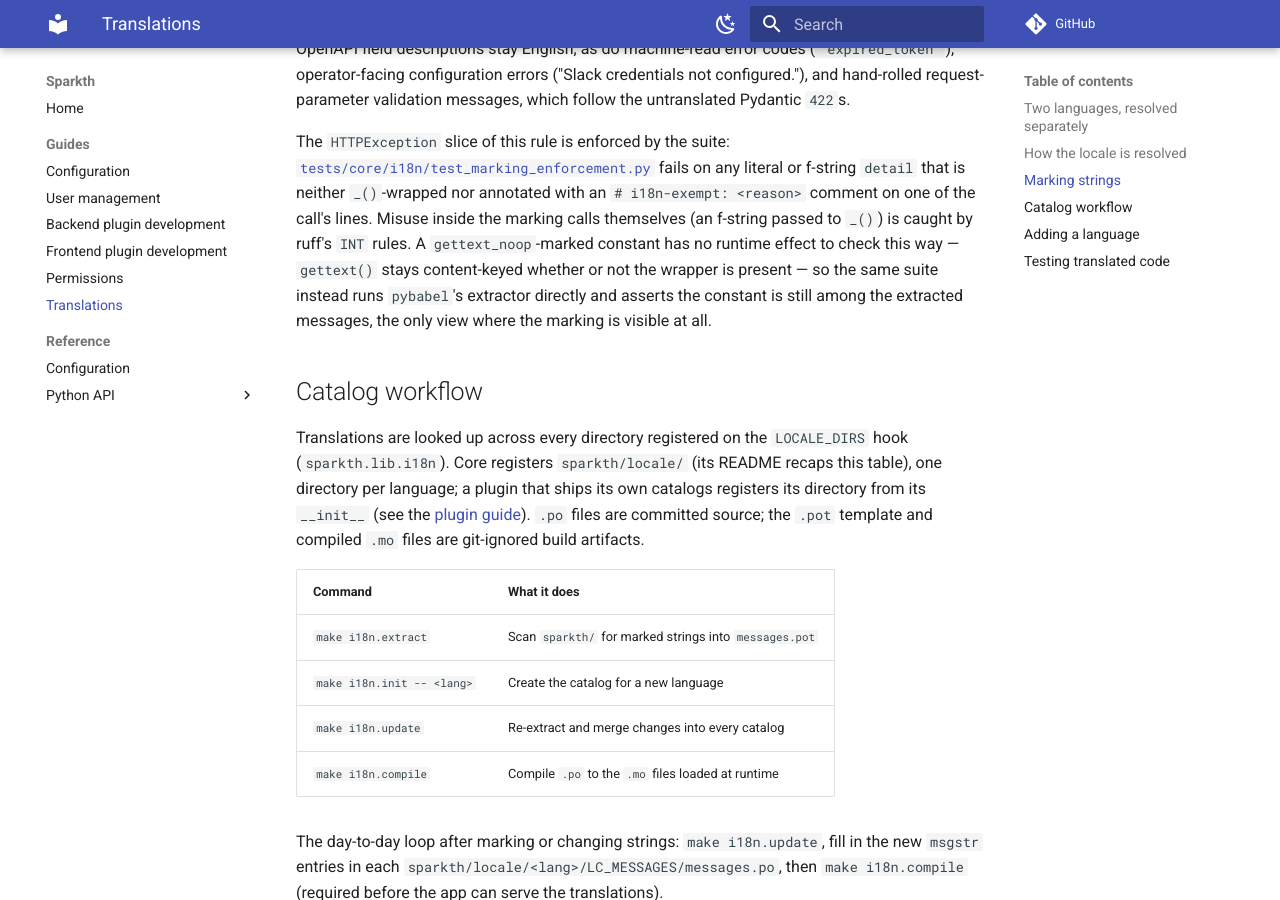
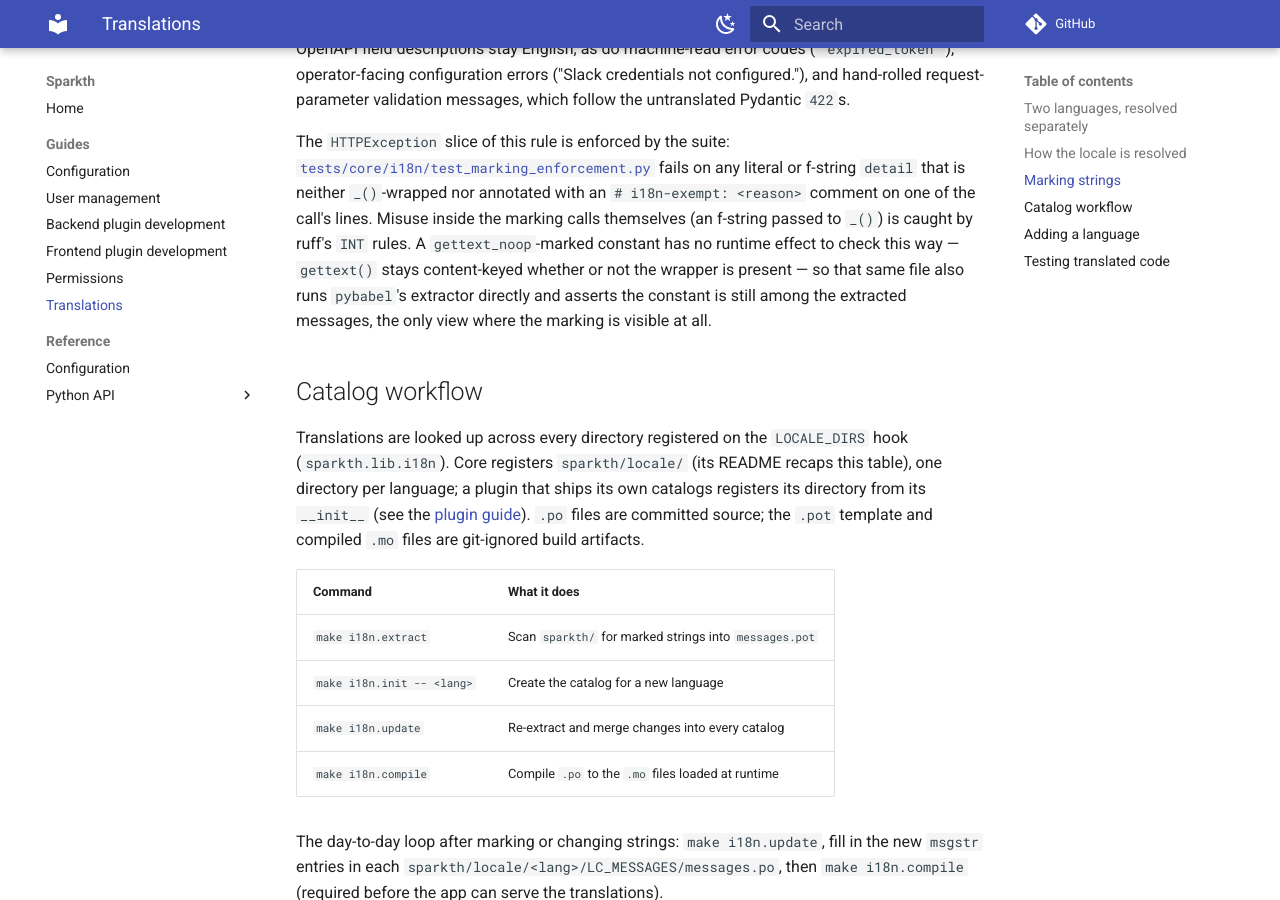
Before and after one commit to edly-io/sparkth, an MkDocs documentation site: the page built from docs/guides/translations.md, in a window 1280 px wide and 900 px high, scrolled down 2886 px. Built offline with MkDocs 1.6.1 and Material for MkDocs 9.7.7, drawn with Linux system fonts in a browser that asks for light colours; comment, search, counter and statistics services are not loaded.

Commit message:
docs(core): tighten a wording ambiguity in the extraction-guard note
"the same suite" could read as the whole pytest suite rather than the file
that actually holds the new test; "that same file" removes the ambiguity.

Co-Authored-By: Claude Opus 5 (1M context) <noreply@anthropic.com>

```diff
--- a/docs/guides/translations.md
+++ b/docs/guides/translations.md
@@ -138,7 +138,7 @@ annotated with an `# i18n-exempt: <reason>` comment on one of the call's
 lines. Misuse inside the marking calls themselves (an f-string passed to
 `_()`) is caught by ruff's `INT` rules. A `gettext_noop`-marked constant has
 no runtime effect to check this way — `gettext()` stays content-keyed
-whether or not the wrapper is present — so the same suite instead runs
+whether or not the wrapper is present — so that same file also runs
 `pybabel`'s extractor directly and asserts the constant is still among the
 extracted messages, the only view where the marking is visible at all.
 
```
